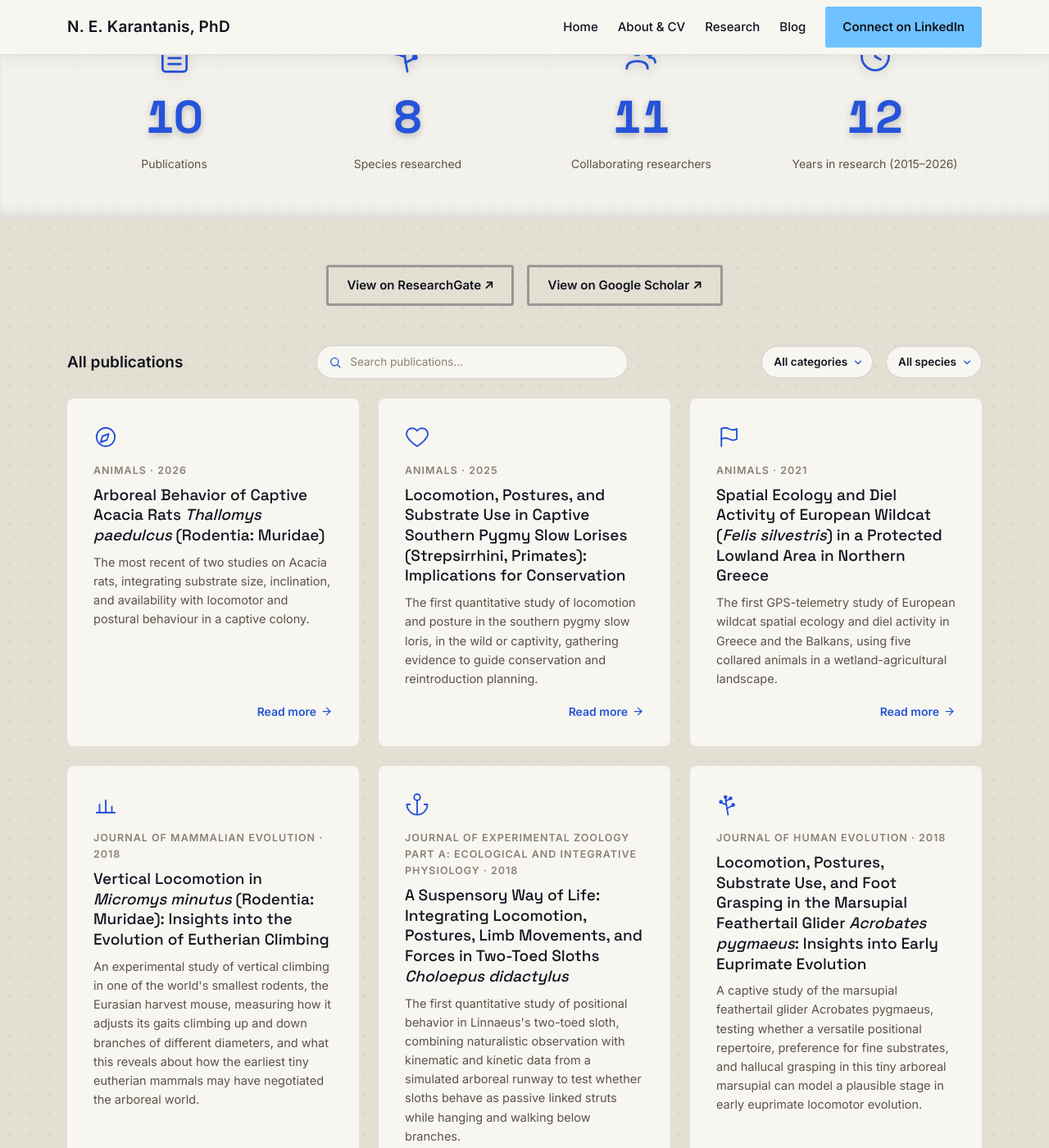
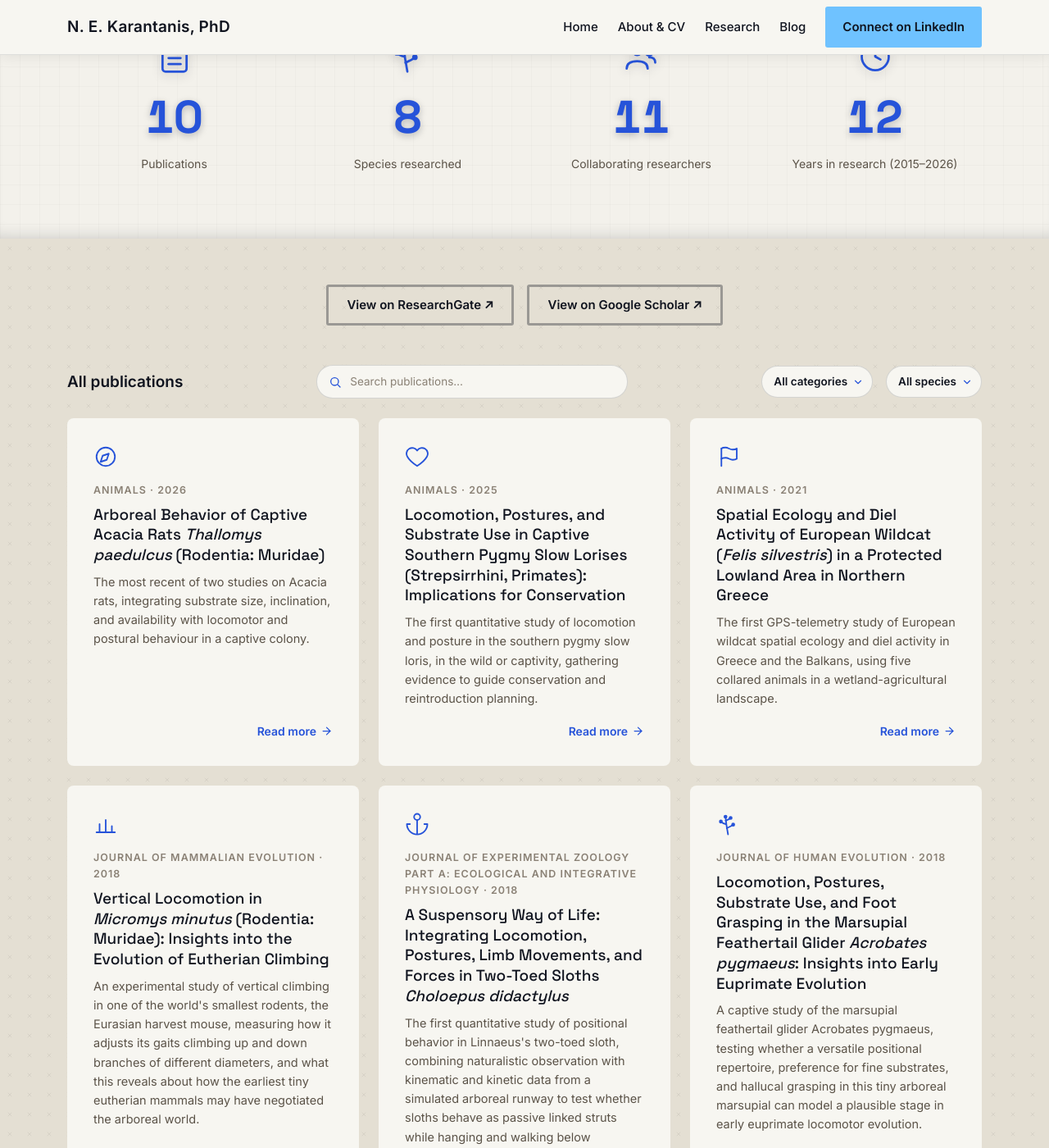
Before and after one commit to Eneekay/nekarantanis, a Jekyll site: the page built from Publications.html, in a window 1280 px wide and 1400 px high, scrolled down 477 px. Shown: the whole window at 82% size. Built offline with Jekyll 4.4.1, drawn with Linux system fonts in a browser that asks for light colours.

Commit message:
Harden stat centering (flexbox) and add Research bottom padding
Center each stat (icon/number/label) with flex align-items instead of relying
on the row's inherited text-align:center - a narrow webview was reported
rendering the big tabular numbers off-centre, and flex centering is
engine-independent. Also bump the Research numbers section bottom padding
(56 -> 80px).

Co-Authored-By: Claude Opus 4.8 <noreply@anthropic.com>
Claude-Session: https://claude.ai/code/session_01Try4ceEMfUR9VVUwf3qckp

```diff
--- a/Publications.html
+++ b/Publications.html
@@ -46,7 +46,7 @@ title: Publications
 <!-- RESEARCH BY THE NUMBERS -->
 <section class="section-light-grid research-stats">
   <div class="research-stats-wave"></div>
-  <div class="container position-relative pad-64-12-56 z-1">
+  <div class="container position-relative pad-64-12-80 z-1">
     <div class="mx-auto text-center mb-5 mw-640">
       <span class="eyebrow">By the Numbers</span>
       <h2 class="fs-30 fw-semibold text-c0" data-typewriter>The science of life in motion</h2>
--- a/css/custom.css
+++ b/css/custom.css
@@ -199,6 +199,7 @@ h1, h2, h3, h4 {
 .pad-56-12    { padding: 56px 12px; }
 .pad-56-12-88 { padding: 56px 12px 88px; }
 .pad-64-12-56 { padding: 64px 12px 56px; }
+.pad-64-12-80 { padding: 64px 12px 80px; }
 
 /* ---------- reveal stagger delays ---------- */
 
@@ -1003,6 +1004,15 @@ a.tag-pill:hover { color: var(--nk-c2); border-color: var(--nk-c2); }
    number's width is no longer shared with the icon on the narrow
    2-column mobile layout - sized against the widest stat ("5,000+")
    at a 360px viewport, the widest width still available. */
+/* Center each stat (icon, number, label) with flexbox rather than relying on
+   the inherited text-align:center on the row - some mobile webviews were
+   reported rendering the big tabular numbers off-centre, and align-items
+   centering is engine-independent. */
+[data-count-group] > [class*="col-"] {
+  display: flex;
+  flex-direction: column;
+  align-items: center;
+}
 .stat-icon {
   display: block;
   width: clamp(32px, 7vw, 44px);
```
